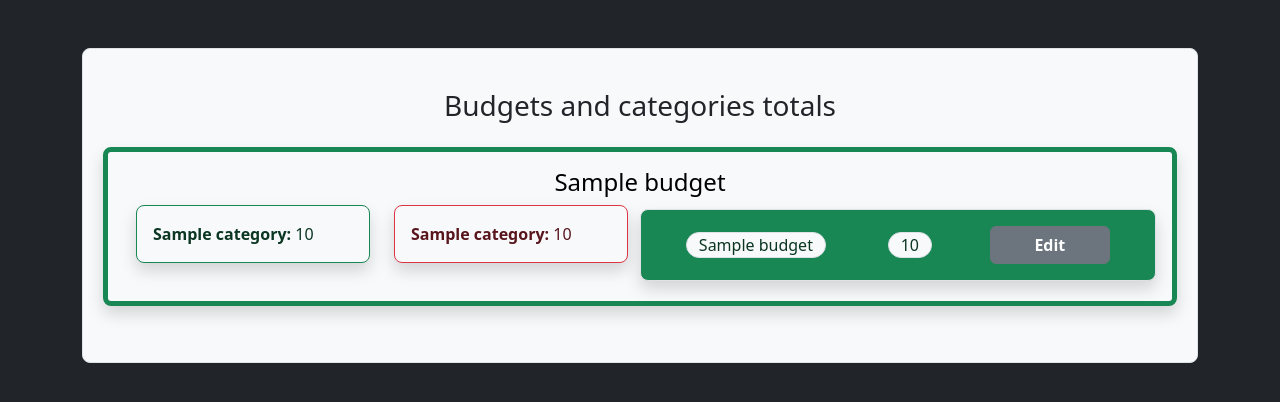
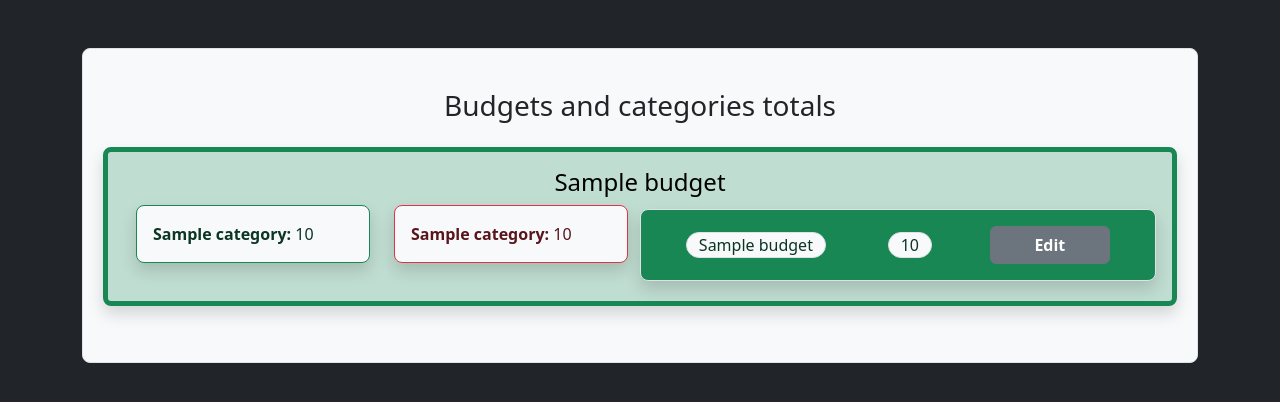
Before and after one commit to iliya9989/budget_planner, a PHP site: page /budgets in a window 1280 px wide. Shown: the part 134-536 px from the top of the page. Run offline with PHP 8.4, Linux system fonts and the light colour scheme; the visitor is signed in with stand-in values (Sample User, id 1); tables that the repository leaves empty hold one stand-in row (values such as "Sample post").

Commit message:
background for budgets in overview

```diff
--- a/budgets/index.php
+++ b/budgets/index.php
@@ -138,7 +138,7 @@ if (!empty($_SESSION['username']) && !empty($_SESSION['user_id'])) {
                         $budget_id = htmlspecialchars($budget['budget_id']);
                         if ($budget['budget_balance'] > 0) {
                             ?>
-                            <div class="row m-2 border border-5 border-success rounded-3 p-3 my-3 shadow text-light">
+                            <div class="row m-2 bg-success bg-opacity-25 border border-5 border-success rounded-3 p-3 my-3 shadow text-light">
                                 <h4 class="text-black text-center"><?= $budget_name ?></h4>
                                 <div class="col-3">
                                     <div class="row">
@@ -174,7 +174,7 @@ if (!empty($_SESSION['username']) && !empty($_SESSION['user_id'])) {
                             <?php
                         } elseif ($budget['budget_balance'] < 0) {
                             ?>
-                            <div class="row m-2 border border-5 border-danger rounded-3 p-3 my-3 shadow text-light">
+                            <div class="row m-2 bg-danger bg-opacity-25 border border-5 border-danger rounded-3 p-3 my-3 shadow text-light">
                                 <h4 class="text-black text-center"><?= $budget_name ?></h4>
                                 <div class="col-3">
                                     <div class="row">
@@ -210,7 +210,7 @@ if (!empty($_SESSION['username']) && !empty($_SESSION['user_id'])) {
                             <?php
                         } else {
                             ?>
-                            <div class="row m-2 border border-5 border-warning rounded-3 p-3 my-3 shadow text-light">
+                            <div class="row bg-warning bg-opacity-25 m-2 border border-5 border-warning rounded-3 p-3 my-3 shadow text-light">
                                 <h4 class="text-black text-center"><?= $budget_name ?></h4>
                                 <div class="col-3">
                                     <div class="row">
```
